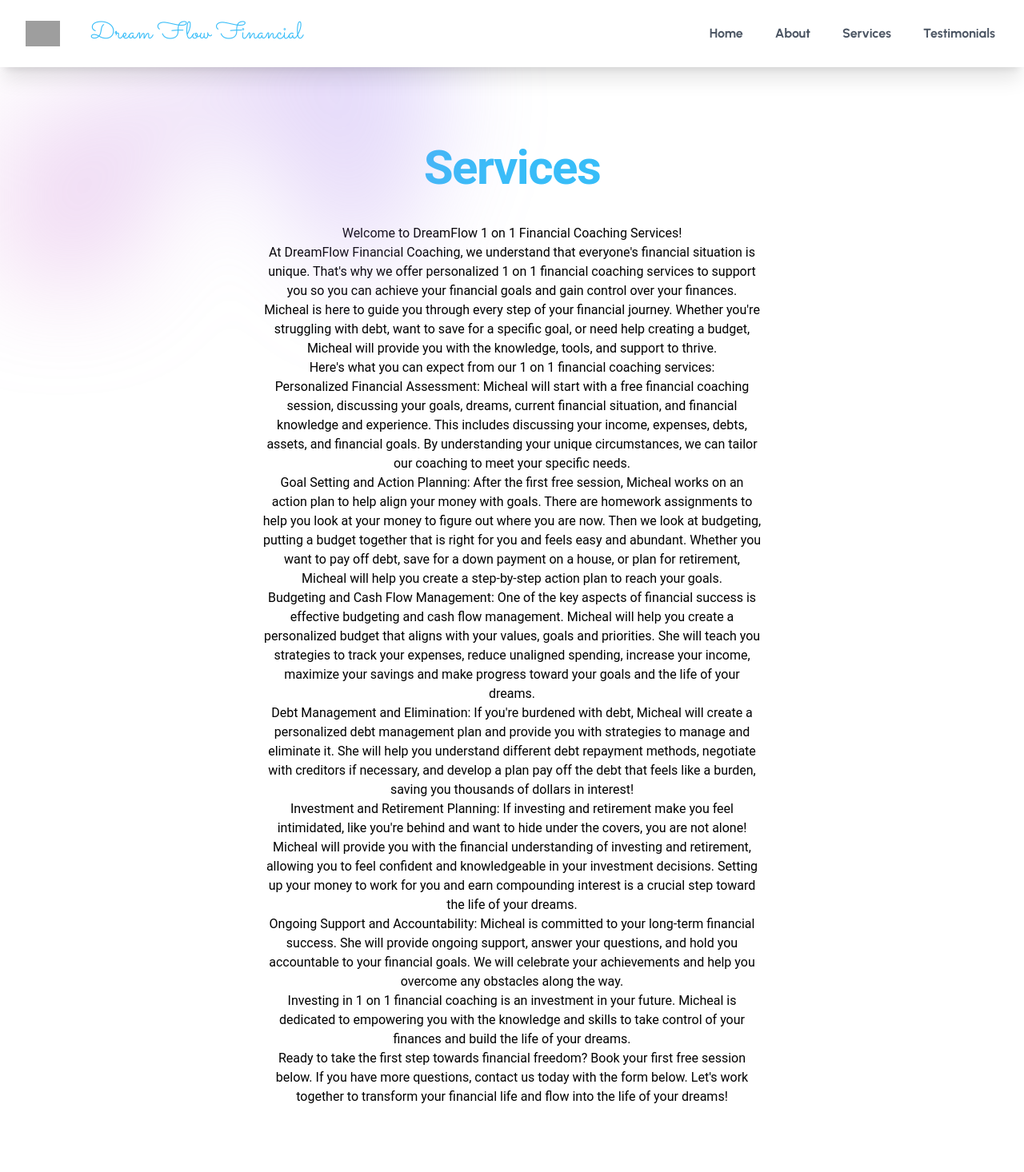
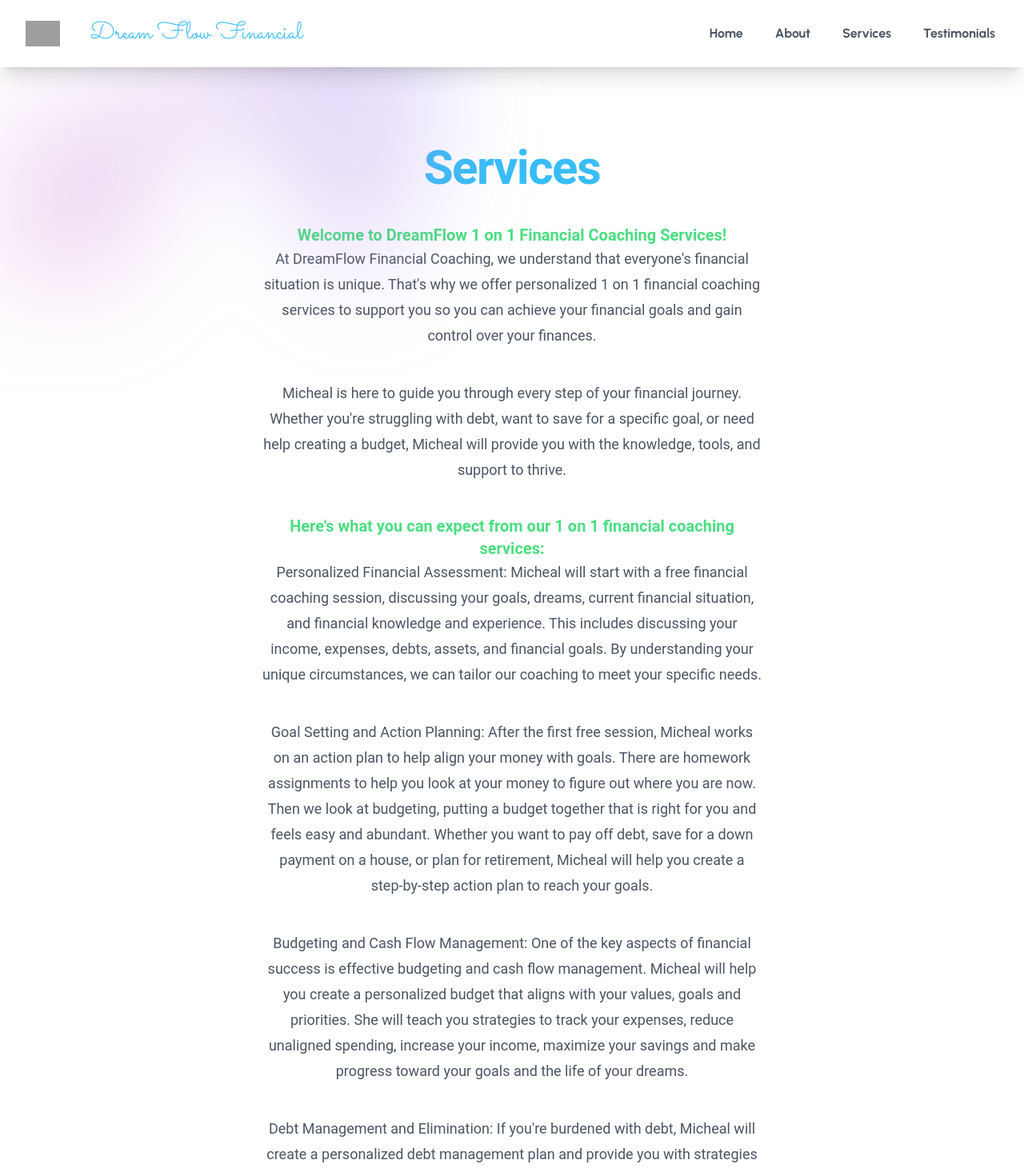
Before and after one commit to TravisAlstrand/dream_flow_financial, a React (Vite) app: page /services in a window 1280 px wide. Shown: the top 1466 px of the page at 80% size. Built offline with nearby package versions, Linux system fonts and the light colour scheme; grey boxes are pictures that could not be loaded; a web font is replaced by a local one.

Commit message:
fixed route, services page added

```diff
--- a/src/components/servicespage/ServicesPage.jsx
+++ b/src/components/servicespage/Services.jsx
@@ -22,25 +22,27 @@ export default function ServicesPage() {
         <h1 className="text-4xl font-bold tracking-tight text-primary sm:text-6xl mb-10">
           Services
         </h1>
-        <p>Welcome to DreamFlow 1 on 1 Financial Coaching Services!</p>
-        <p>
+        <h2 className="font-semibold leading-7 text-secondary text-xl">
+          Welcome to DreamFlow 1 on 1 Financial Coaching Services!
+        </h2>
+        <p className="mb-10 text-lg leading-8 text-ltrGray">
           At DreamFlow Financial Coaching, we understand that everyone&apos;s
           financial situation is unique. That&apos;s why we offer personalized 1
           on 1 financial coaching services to support you so you can achieve
           your financial goals and gain control over your finances.
         </p>
-        <p>
+        <p className="mb-10 text-lg leading-8 text-ltrGray">
           Micheal is here to guide you through every step of your financial
           journey. Whether you&apos;re struggling with debt, want to save for a
           specific goal, or need help creating a budget, Micheal will provide
           you with the knowledge, tools, and support to thrive.
         </p>
-        <h2>
+        <h2 className="font-semibold leading-7 text-secondary text-xl">
           Here&apos;s what you can expect from our 1 on 1 financial coaching
           services:
         </h2>
         <ol>
-          <li>
+          <li className="mb-10 text-lg leading-8 text-ltrGray">
             Personalized Financial Assessment: Micheal will start with a free
             financial coaching session, discussing your goals, dreams, current
             financial situation, and financial knowledge and experience. This
@@ -48,7 +50,7 @@ export default function ServicesPage() {
             financial goals. By understanding your unique circumstances, we can
             tailor our coaching to meet your specific needs.
           </li>
-          <li>
+          <li className="mb-10 text-lg leading-8 text-ltrGray">
             Goal Setting and Action Planning: After the first free session,
             Micheal works on an action plan to help align your money with goals.
             There are homework assignments to help you look at your money to
@@ -58,7 +60,7 @@ export default function ServicesPage() {
             house, or plan for retirement, Micheal will help you create a
             step-by-step action plan to reach your goals.
           </li>
-          <li>
+          <li className="mb-10 text-lg leading-8 text-ltrGray">
             Budgeting and Cash Flow Management: One of the key aspects of
             financial success is effective budgeting and cash flow management.
             Micheal will help you create a personalized budget that aligns with
@@ -67,7 +69,7 @@ export default function ServicesPage() {
             income, maximize your savings and make progress toward your goals
             and the life of your dreams.
           </li>
-          <li>
+          <li className="mb-10 text-lg leading-8 text-ltrGray">
             Debt Management and Elimination: If you&apos;re burdened with debt,
             Micheal will create a personalized debt management plan and provide
             you with strategies to manage and eliminate it. She will help you
@@ -75,7 +77,7 @@ export default function ServicesPage() {
             creditors if necessary, and develop a plan pay off the debt that
             feels like a burden, saving you thousands of dollars in interest!
           </li>
-          <li>
+          <li className="mb-10 text-lg leading-8 text-ltrGray">
             Investment and Retirement Planning: If investing and retirement make
             you feel intimidated, like you&apos;re behind and want to hide under
             the covers, you are not alone! Micheal will provide you with the
@@ -84,7 +86,7 @@ export default function ServicesPage() {
             Setting up your money to work for you and earn compounding interest
             is a crucial step toward the life of your dreams.
           </li>
-          <li>
+          <li className="mb-10 text-lg leading-8 text-ltrGray">
             Ongoing Support and Accountability: Micheal is committed to your
             long-term financial success. She will provide ongoing support,
             answer your questions, and hold you accountable to your financial
@@ -92,13 +94,13 @@ export default function ServicesPage() {
             obstacles along the way.
           </li>
         </ol>
-        <p>
+        <p className="mb-10 text-lg leading-8 text-ltrGray">
           Investing in 1 on 1 financial coaching is an investment in your
           future. Micheal is dedicated to empowering you with the knowledge and
           skills to take control of your finances and build the life of your
           dreams.
         </p>
-        <p>
+        <p className="mb-10 text-lg leading-8 text-ltrGray">
           Ready to take the first step towards financial freedom? Book your
           first free session below. If you have more questions, contact us today
           with the form below. Let&apos;s work together to transform your
--- a/src/main.jsx
+++ b/src/main.jsx
@@ -6,8 +6,8 @@ import HomePage from "./components/homepage/HomePage";
 import ErrorPage from "./components/errorpage/ErrorPage";
 import AboutPage from "./components/aboutpage/AboutPage";
 import TestimonialsPage from "./components/testimonialspage/TestimonialsPage";
+import ServicesPage from "./components/servicespage/Services";
 import "./index.css";
-import ServicesPage from "./components/servicespage/servicespage";
 
 const router = createBrowserRouter([
   {
```
